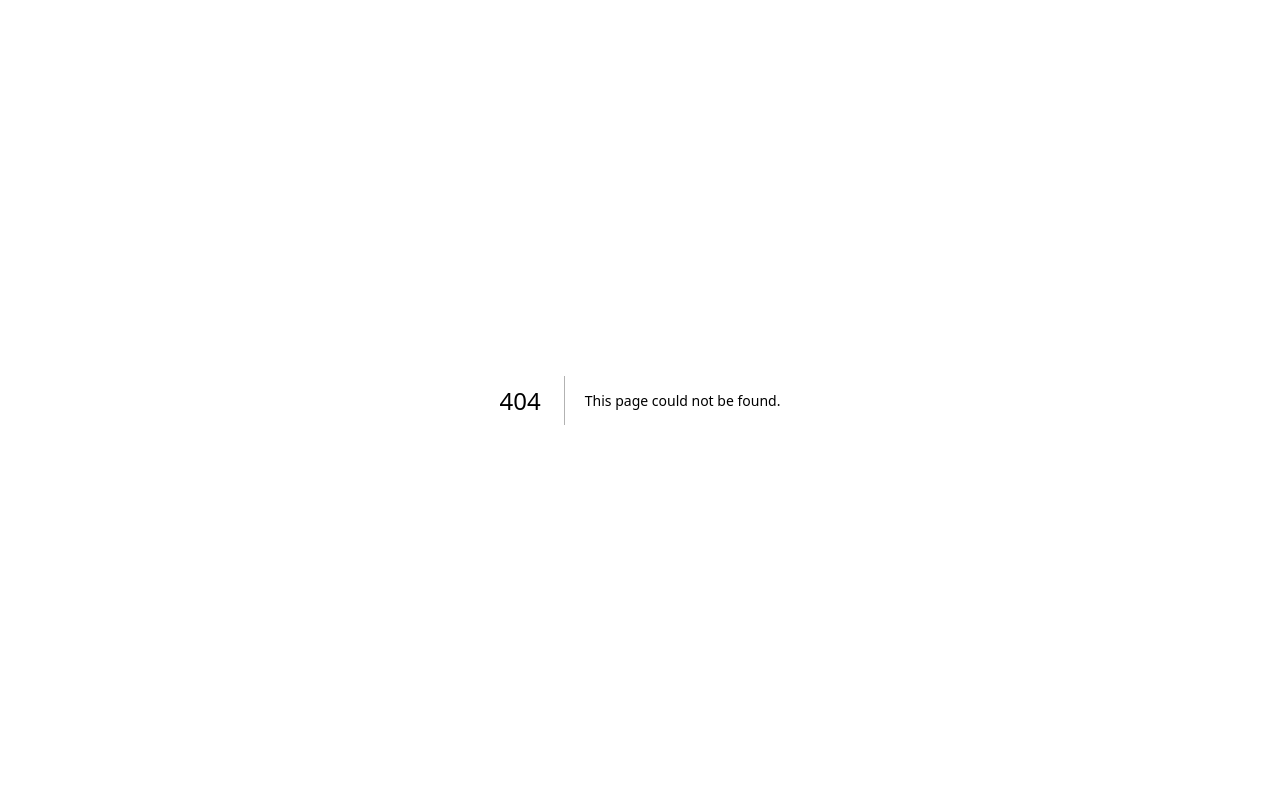
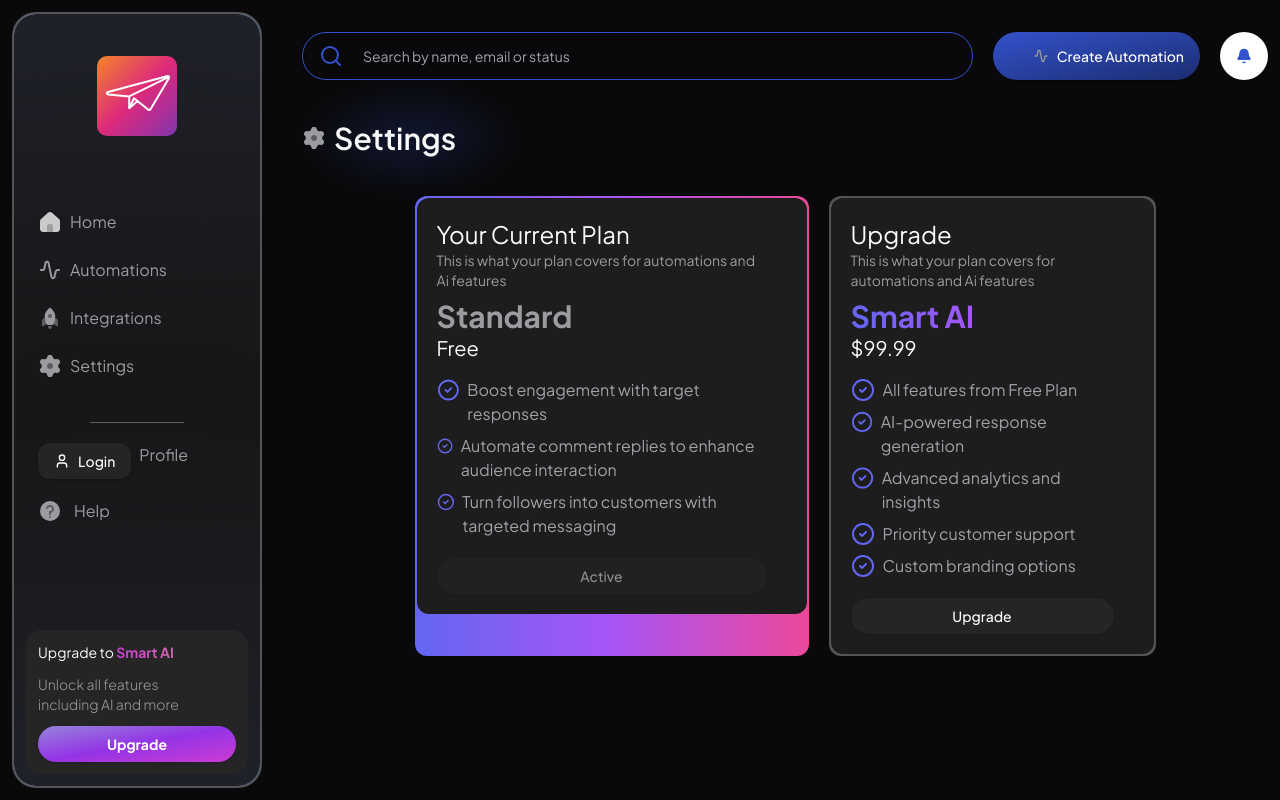
Before and after one commit to mugon-jeong/insta-dm-auto, a Next.js app: page /dashboard/1/settings in a window 1280 px wide. Before the commit this address had no page. Built offline with nearby package versions, Linux system fonts and the light colour scheme; no server answers.

Commit message:
add settings

```diff
--- /dev/null
+++ b/src/app/(protected)/dashboard/[slug]/settings/page.tsx
@@ -0,0 +1,12 @@
+import React from 'react'
+import Billing from '@/components/global/billing'
+
+const Page = () => {
+  return (
+    <div>
+      <Billing />
+    </div>
+  )
+}
+
+export default Page
--- a/src/app/layout.tsx
+++ b/src/app/layout.tsx
@@ -1,38 +1,27 @@
 import type { Metadata } from 'next'
-import localFont from 'next/font/local'
 import './globals.css'
 import { ClerkProvider } from '@clerk/nextjs'
 import { ThemeProvider } from '@/app/providers/theme-provider'
 import { Toaster } from 'sonner'
+import { Plus_Jakarta_Sans } from 'next/font/google'
+import React from 'react'
 
-const geistSans = localFont({
-  src: './fonts/GeistVF.woff',
-  variable: '--font-geist-sans',
-  weight: '100 900',
-})
-const geistMono = localFont({
-  src: './fonts/GeistMonoVF.woff',
-  variable: '--font-geist-mono',
-  weight: '100 900',
-})
+const jakarta = Plus_Jakarta_Sans({ subsets: ['latin'] })
 
 export const metadata: Metadata = {
-  title: 'Create Next App',
-  description: 'Generated by create next app',
+  title: 'AutoInsta',
+  description: 'Automate DMs and comments on Instagram',
 }
 
 export default function RootLayout({
   children,
 }: Readonly<{
-  children: React.ReactNode;
+  children: React.ReactNode
 }>) {
   return (
     <ClerkProvider>
       <html lang="en">
-      <body
-        suppressHydrationWarning
-        className={`${geistSans.variable} ${geistMono.variable} antialiased`}
-      >
+        <body suppressHydrationWarning className={jakarta.className}>
           <ThemeProvider
             attribute={'class'}
             defaultTheme={'dark'}
--- /dev/null
+++ b/src/components/global/billing/index.tsx
@@ -0,0 +1,17 @@
+import React from 'react'
+import PaymentCard from '@/components/global/billing/payment-card'
+
+const Billing = () => {
+  return (
+    <div
+      className={
+        'flex lg:flex-row flex-col gap-5 w-full lg:w-10/12 xl:x-8/12 container'
+      }
+    >
+      <PaymentCard current={'FREE'} label={'FREE'} />
+      <PaymentCard current={'FREE'} label={'PRO'} />
+    </div>
+  )
+}
+
+export default Billing
--- /dev/null
+++ b/src/components/global/billing/payment-card.tsx
@@ -0,0 +1,106 @@
+import React from 'react'
+import { cn } from '@/lib/utils'
+import { PLANS } from '@/constants/pages'
+import { CircleCheck } from 'lucide-react'
+import { Button } from '@/components/ui/button'
+
+type Props = {
+  label: string
+  current: 'PRO' | 'FREE'
+  landing?: boolean
+}
+
+const PaymentCard = ({ current, landing, label }: Props) => {
+  return (
+    <div
+      className={cn(
+        label !== current
+          ? 'bg-in-active'
+          : 'bg-gradient-to-r from-indigo-500 via-purple-500 to-pink-500',
+        'p-[2px] rounded-xl overflow-hidden',
+      )}
+    >
+      <div
+        className={cn(
+          landing && 'radial--gradient--pink',
+          'flex flex-col rounded-xl pl-5 py-5 pr-10 bg-background-90',
+        )}
+      >
+        {landing ? (
+          <h2 className={'text-2xl'}>
+            {label === 'PRO' && 'Premium Plan'}
+            {label === 'FREE' && 'Standard'}
+          </h2>
+        ) : (
+          <h2 className={'text-2xl'}>
+            {label === current
+              ? 'Your Current Plan'
+              : current === 'PRO'
+                ? 'Downgrade'
+                : 'Upgrade'}
+          </h2>
+        )}
+        <p className={'text-text-secondary text-sm mb-2'}>
+          This is what your plan covers for automations and Ai features
+        </p>
+        {label === 'PRO' ? (
+          <span
+            className={
+              'bg-gradient-to-r text-3xl from-indigo-500 via-purple-500 font-bold to-pink-500 bg-clip-text text-transparent'
+            }
+          >
+            Smart AI
+          </span>
+        ) : (
+          <p className={'font-bold text-3xl text-text-secondary'}>Standard</p>
+        )}
+        {label === 'PRO' ? (
+          <p className={'mb-2'}>
+            <p className={'text-xl'}>$99.99</p>
+          </p>
+        ) : (
+          <p className={'text-xl mb-2'}>Free</p>
+        )}
+
+        {PLANS[label === 'PRO' ? 1 : 0].features.map((i) => (
+          <p key={i} className={'mt-2 text-muted-foreground flex gap-2'}>
+            <CircleCheck className={'text-indigo-500'} />
+            {i}
+          </p>
+        ))}
+
+        {landing ? (
+          <Button
+            className={cn(
+              'rounded-full mt-5',
+              label === 'PRO'
+                ? 'bg-gradient-to-r from-indigo-500 text-white via-purple-500 to-pink-500'
+                : 'bg-background-80 text-white hover:text-background-80',
+            )}
+          >
+            {label === current
+              ? 'Get Started'
+              : current === 'PRO'
+                ? 'Free'
+                : 'Get Started'}
+          </Button>
+        ) : (
+          <Button
+            className={
+              'rounded-full mt-5 bg-background-80 text-white hover:text-background-80'
+            }
+            disabled={label === current}
+          >
+            {label === current
+              ? 'Active'
+              : current === 'PRO'
+                ? 'Downgrade'
+                : 'Upgrade'}
+          </Button>
+        )}
+      </div>
+    </div>
+  )
+}
+
+export default PaymentCard
```
Lines whose indentation alone changed are shown as unchanged.
